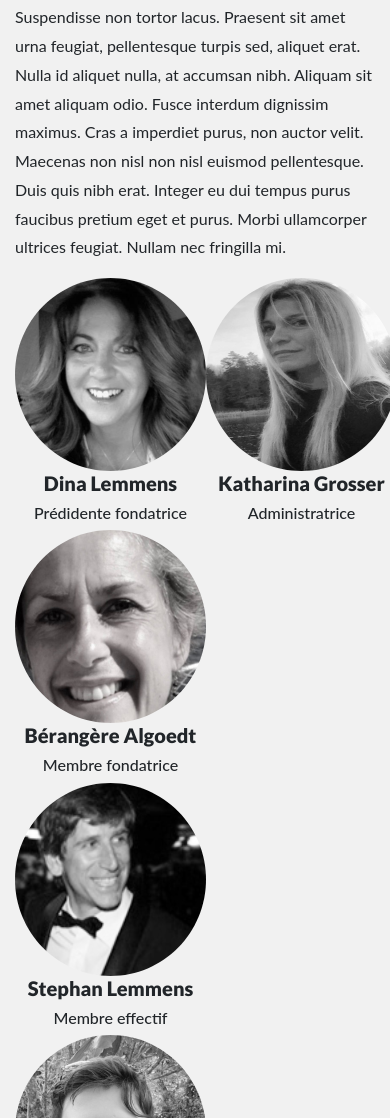
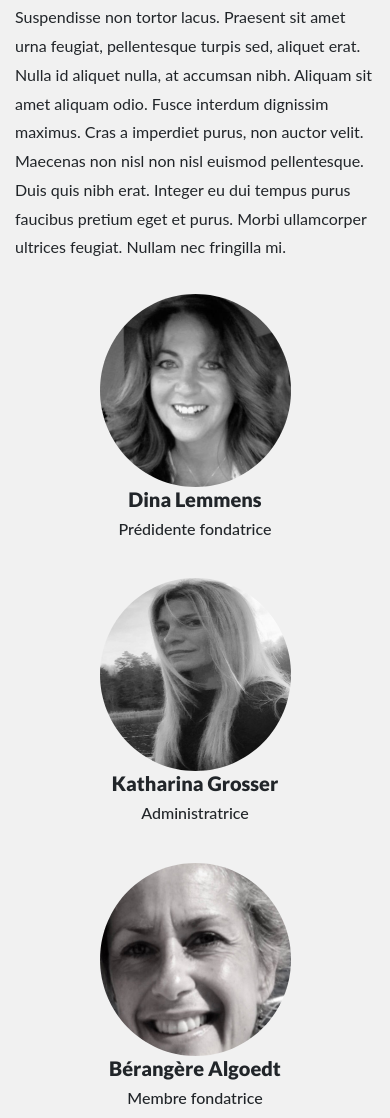
Before and after one commit to codeKameleon/auris-viva, a website: page src/index.html in a window 390 px wide. Shown: the part 5448-6566 px from the top of the page. Drawn offline with Linux system fonts and the light colour scheme.

Commit message:
feat(Team): design improvements

```diff
--- a/src/index.html
+++ b/src/index.html
@@ -385,7 +385,9 @@
             </p>
           </div>
 
-          <div class="col-sm-12 col-md-6 d-flex justify-content-between">
+          <div
+            class="col-sm-12 col-md-6 d-flex flex-wrap justify-content-between"
+          >
             <div class="member p-sm-4 p-md-2">
               <img
                 src="./assets/img/dina.png"
--- a/src/scss/home/_team.scss
+++ b/src/scss/home/_team.scss
@@ -12,7 +12,12 @@
   }
 
   .member {
+    margin: 16px auto;
     text-align: center;
+
+    @include media-breakpoint-up(sm) {
+      margin: 0;
+    }
   }
 
   .name {
```
Also changed, not shown: src/css/styles.css.
